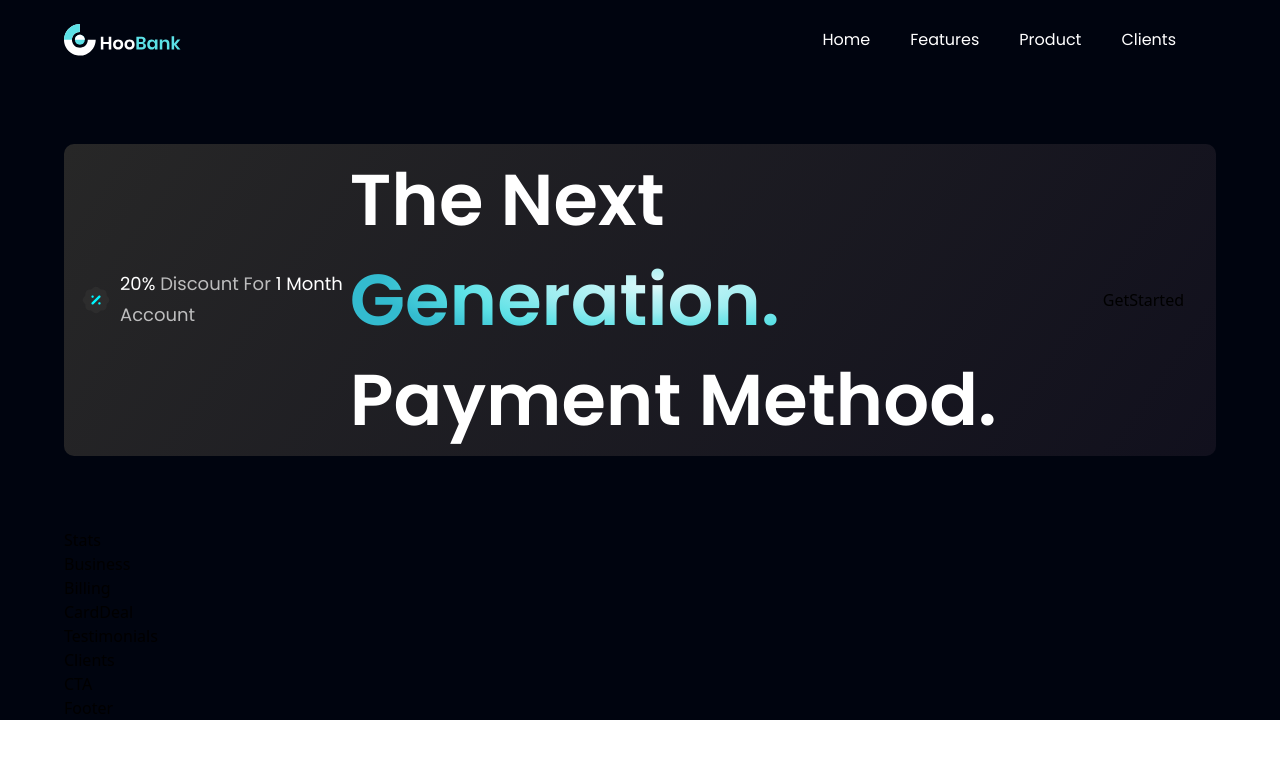
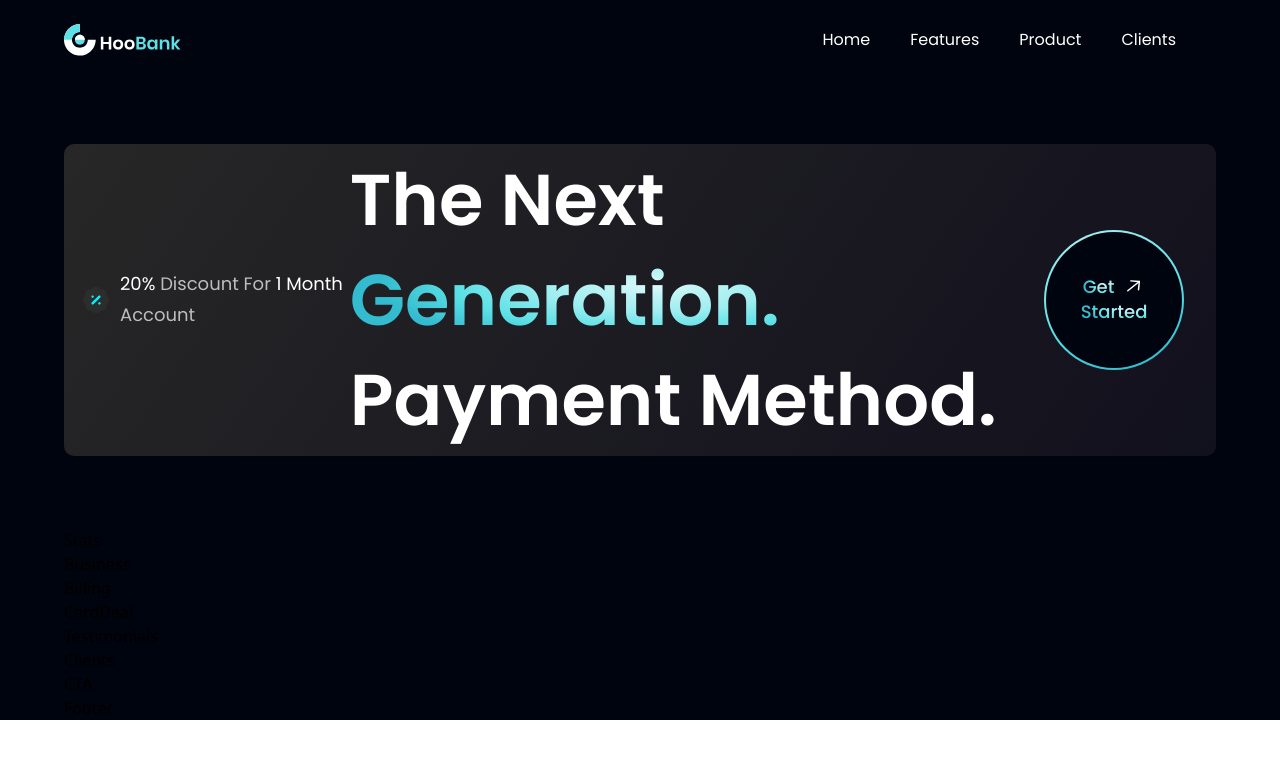
Before and after one commit to MG10327/BankApp, a React (Vite) app: page / in a window 1280 px wide. Shown: the top 758 px of the page. Built offline with nearby package versions, Linux system fonts and the light colour scheme.

Commit message:
setup get started portion of the hero

```diff
--- a/src/components/GetStarted.jsx
+++ b/src/components/GetStarted.jsx
@@ -1,8 +1,25 @@
 import React from 'react'
+import styles from '../Style'
+import { arrowUp } from '../assets'
 
 const GetStarted = () => {
   return (
-    <div>GetStarted</div>
+    <div className={`${styles.flexCenter} w-[140px] h-[140px] rounded-full bg-blue-gradient p-[2px] cursor-pointer`}>
+      <div className={`${styles.flexCenter} flex-col bg-primary w-[100%] h-[100%] rounded-full`}>
+        <div className={`${styles.flexStart} flex-row`}>
+          <p className='font-poppins font-medium text-[18px] leading-[23px] mr-2'>
+            <span className='text-gradient'>Get</span>
+          </p>
+          <img src={arrowUp} alt="arrow" className='w-[23px] h-[23px] object-contain' />
+
+        </div>
+
+
+        <p className='font-poppins font-medium text-[18px] leading-[23px'>
+          <span className='text-gradient'>Started</span>
+        </p>
+      </div>
+    </div>
   )
 }
 
--- a/src/components/Hero.jsx
+++ b/src/components/Hero.jsx
@@ -29,6 +29,9 @@
             </div>
           </div>
         </div>
+
+        <h1></h1>
+
       </div>
     </section>
   )
```
